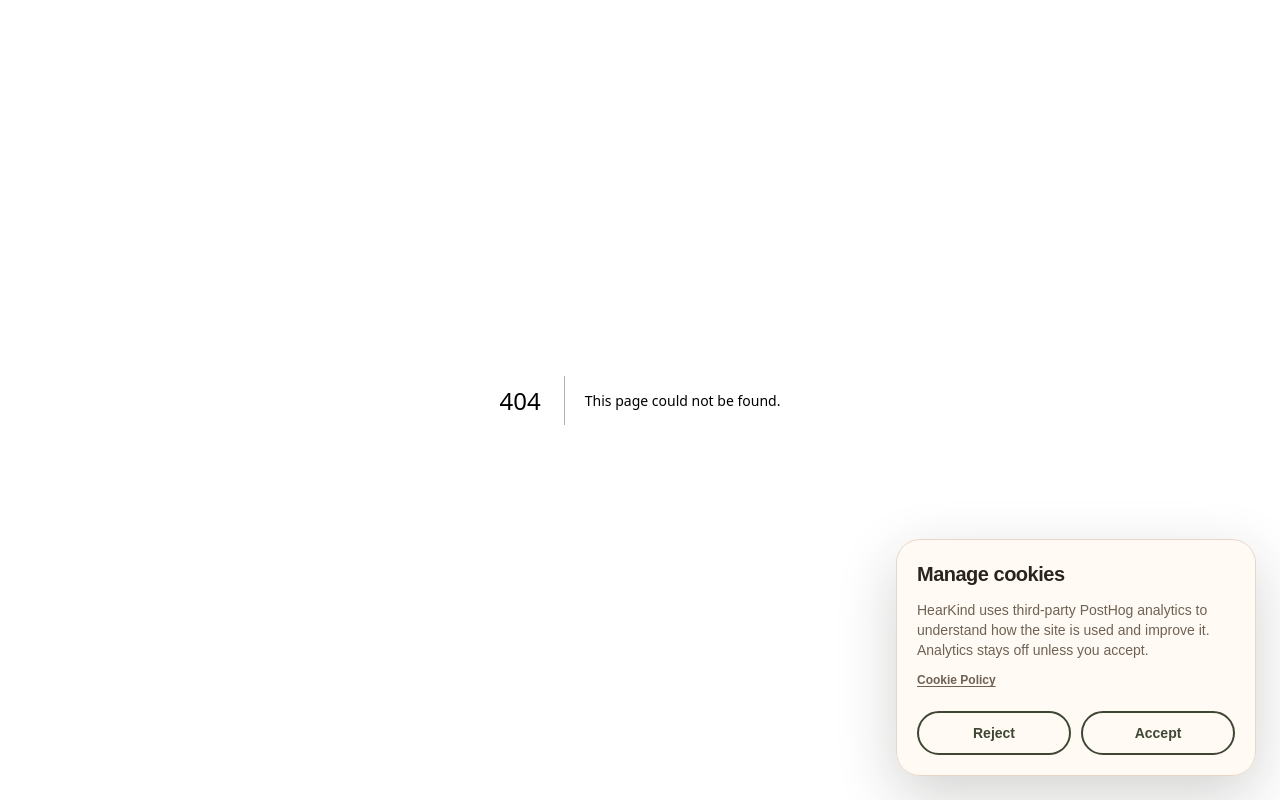
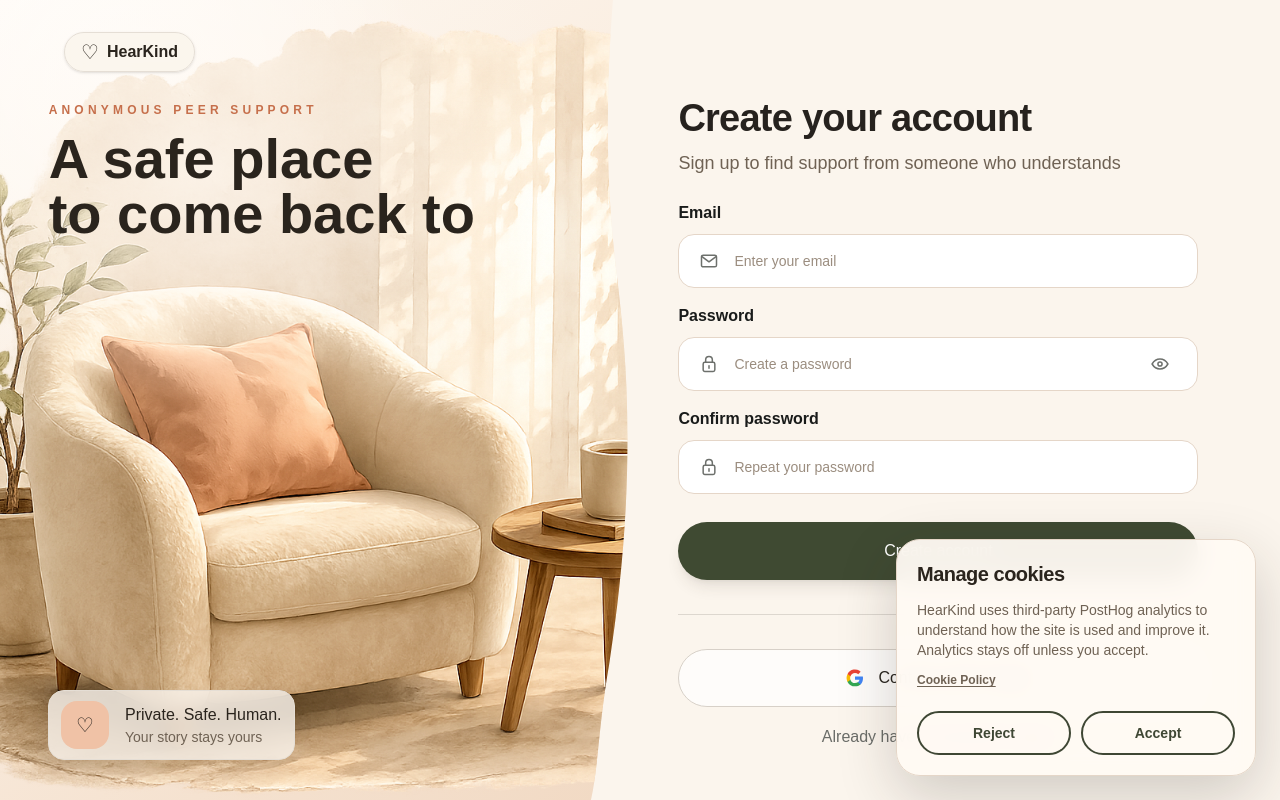
Before and after one commit to elegiya/hearkind, a Next.js app in the folder apps/web/: page /signup in a window 1280 px wide. Before the commit this address had no page. Built offline with nearby package versions, Linux system fonts and the light colour scheme.

Commit message:
Add signup page

```diff
--- a/apps/web/app/login/login-page.css
+++ b/apps/web/app/login/login-page.css
@@ -462,6 +462,24 @@
   line-height: 1.4;
 }
 
+.success-message {
+  margin: -4px 0 18px;
+  padding: 11px 13px;
+
+  border: 1px solid rgba(63, 74, 50, 0.18);
+  border-radius: 11px;
+
+  background: rgba(63, 74, 50, 0.08);
+
+  color: #3f4a32;
+  font-size: 14px;
+  line-height: 1.4;
+}
+
+.signup-fields-end {
+  margin-bottom: 28px;
+}
+
 .primary-button,
 .google-button {
   width: 100%;
@@ -824,6 +842,10 @@
     white-space: nowrap;
   }
 
+  .signup-form-panel .form-header h2 {
+    white-space: normal;
+  }
+
   .form-header p {
     margin-top: 12px;
 
--- /dev/null
+++ b/apps/web/app/signup/SignupFormPanel.tsx
@@ -0,0 +1,217 @@
+"use client";
+
+import Link from "next/link";
+import { FormEvent, useState } from "react";
+import { useRouter } from "next/navigation";
+
+import { createClient } from "@/lib/supabase/client";
+
+import {
+  EyeIcon,
+  GoogleIcon,
+  LockIcon,
+  MailIcon,
+} from "../login/LoginIcons";
+
+export function SignupFormPanel() {
+  const router = useRouter();
+  const [email, setEmail] = useState("");
+  const [password, setPassword] = useState("");
+  const [confirmPassword, setConfirmPassword] = useState("");
+  const [showPassword, setShowPassword] = useState(false);
+  const [isSubmitting, setIsSubmitting] = useState(false);
+  const [isGoogleLoading, setIsGoogleLoading] = useState(false);
+  const [error, setError] = useState<string | null>(null);
+  const [message, setMessage] = useState<string | null>(null);
+
+  async function handleSignup(event: FormEvent<HTMLFormElement>) {
+    event.preventDefault();
+    setError(null);
+    setMessage(null);
+
+    if (password !== confirmPassword) {
+      setError("Passwords do not match");
+      return;
+    }
+
+    setIsSubmitting(true);
+
+    try {
+      const { data, error: signupError } = await createClient().auth.signUp({
+        email: email.trim(),
+        password,
+        options: {
+          emailRedirectTo: `${window.location.origin}/auth/callback`,
+        },
+      });
+
+      if (signupError) {
+        setError(signupError.message);
+        return;
+      }
+
+      if (data.session) {
+        router.replace("/onboarding");
+        router.refresh();
+        return;
+      }
+
+      setMessage("Check your email to confirm your account");
+    } catch {
+      setError("Something went wrong. Please try again");
+    } finally {
+      setIsSubmitting(false);
+    }
+  }
+
+  async function handleGoogleSignup() {
+    setError(null);
+    setMessage(null);
+    setIsGoogleLoading(true);
+
+    try {
+      const { error: oauthError } =
+        await createClient().auth.signInWithOAuth({
+          provider: "google",
+          options: {
+            redirectTo: `${window.location.origin}/auth/callback`,
+          },
+        });
+
+      if (oauthError) {
+        setError(oauthError.message);
+        setIsGoogleLoading(false);
+      }
+    } catch {
+      setError("Google sign-up could not be started. Please try again");
+      setIsGoogleLoading(false);
+    }
+  }
+
+  return (
+    <section className="form-panel signup-form-panel">
+      <svg
+        className="mobile-wave"
+        viewBox="0 0 1000 150"
+        preserveAspectRatio="none"
+        aria-hidden="true"
+      >
+        <path d="M0 56 C165 -26 342 7 505 66 C690 133 843 36 1000 82 V150 H0 Z" />
+      </svg>
+
+      <div className="form-content">
+        <div className="form-card">
+          <header className="form-header">
+            <h2>Create your account</h2>
+            <p>Sign up to find support from someone who understands</p>
+          </header>
+
+          <form onSubmit={handleSignup}>
+            <div className="field-group">
+              <label htmlFor="signup-email">Email</label>
+              <div className="input-shell">
+                <MailIcon />
+                <input
+                  id="signup-email"
+                  name="email"
+                  type="email"
+                  autoComplete="email"
+                  placeholder="Enter your email"
+                  value={email}
+                  onChange={(event) => setEmail(event.target.value)}
+                  required
+                />
+              </div>
+            </div>
+
+            <div className="field-group">
+              <label htmlFor="signup-password">Password</label>
+              <div className="input-shell">
+                <LockIcon />
+                <input
+                  id="signup-password"
+                  name="password"
+                  type={showPassword ? "text" : "password"}
+                  autoComplete="new-password"
+                  placeholder="Create a password"
+                  value={password}
+                  onChange={(event) => setPassword(event.target.value)}
+                  minLength={8}
+                  required
+                />
+                <button
+                  className="password-toggle"
+                  type="button"
+                  aria-label={showPassword ? "Hide password" : "Show password"}
+                  onClick={() => setShowPassword((value) => !value)}
+                >
+                  <EyeIcon crossed={showPassword} />
+                </button>
+              </div>
+            </div>
+
+            <div className="field-group signup-fields-end">
+              <label htmlFor="confirm-password">Confirm password</label>
+              <div className="input-shell">
+                <LockIcon />
+                <input
+                  id="confirm-password"
+                  name="confirmPassword"
+                  type={showPassword ? "text" : "password"}
+                  autoComplete="new-password"
+                  placeholder="Repeat your password"
+                  value={confirmPassword}
+                  onChange={(event) => setConfirmPassword(event.target.value)}
+                  minLength={8}
+                  required
+                />
+              </div>
+            </div>
+
+            {error && (
+              <div className="error-message" role="alert">
+                {error}
+              </div>
+            )}
+
+            {message && (
+              <div className="success-message" role="status">
+                {message}
+              </div>
+            )}
+
+            <button
+              className="primary-button"
+              type="submit"
+              disabled={isSubmitting || isGoogleLoading}
+            >
+              {isSubmitting ? "Creating account…" : "Create account"}
+            </button>
+
+            <div className="separator">
+              <span />
+              <p>or</p>
+              <span />
+            </div>
+
+            <button
+              className="google-button"
+              type="button"
+              disabled={isSubmitting || isGoogleLoading}
+              onClick={handleGoogleSignup}
+            >
+              <GoogleIcon />
+              <span>
+                {isGoogleLoading ? "Connecting…" : "Continue with Google"}
+              </span>
+            </button>
+          </form>
+
+          <p className="signup-copy">
+            Already have an account? <Link href="/login">Log in</Link>
+          </p>
+        </div>
+      </div>
+    </section>
+  );
+}
--- /dev/null
+++ b/apps/web/app/signup/page.tsx
@@ -0,0 +1,28 @@
+import { LoginVisualPanel } from "../login/LoginVisualPanel";
+import { SignupFormPanel } from "./SignupFormPanel";
+import "../login/login-page.css";
+
+export default function SignupPage() {
+  return (
+    <main className="login-page">
+      <svg
+        className="clip-definitions"
+        width="0"
+        height="0"
+        aria-hidden="true"
+      >
+        <defs>
+          <clipPath
+            id="login-visual-clip"
+            clipPathUnits="objectBoundingBox"
+          >
+            <path d="M 0 0 H 0.84 C 0.83 0.12, 0.83 0.23, 0.845 0.34 C 0.858 0.44, 0.86 0.49, 0.86 0.55 C 0.86 0.65, 0.85 0.74, 0.835 0.83 C 0.82 0.91, 0.82 0.96, 0.81 1 H 0 Z" />
+          </clipPath>
+        </defs>
+      </svg>
+
+      <LoginVisualPanel />
+      <SignupFormPanel />
+    </main>
+  );
+}
```
